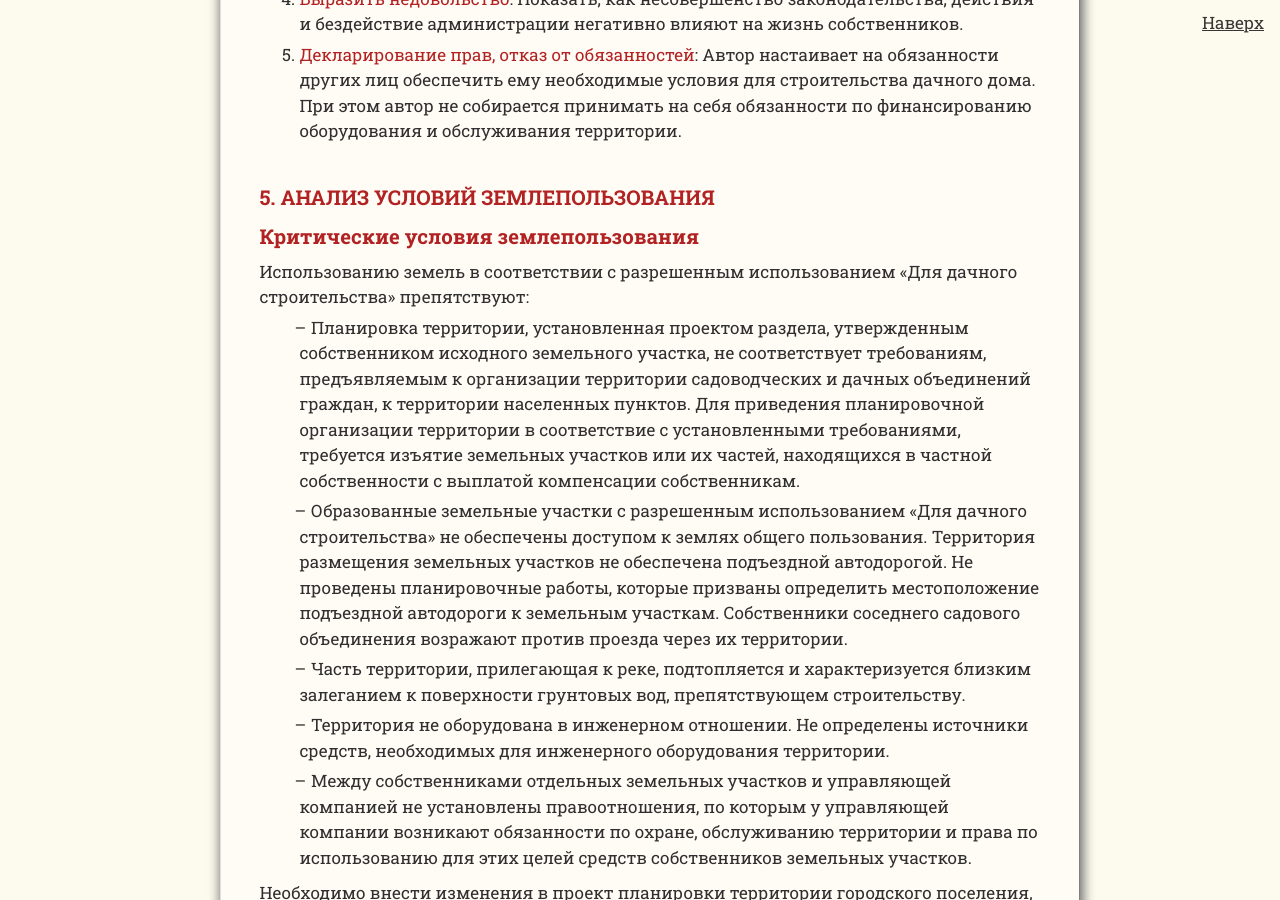
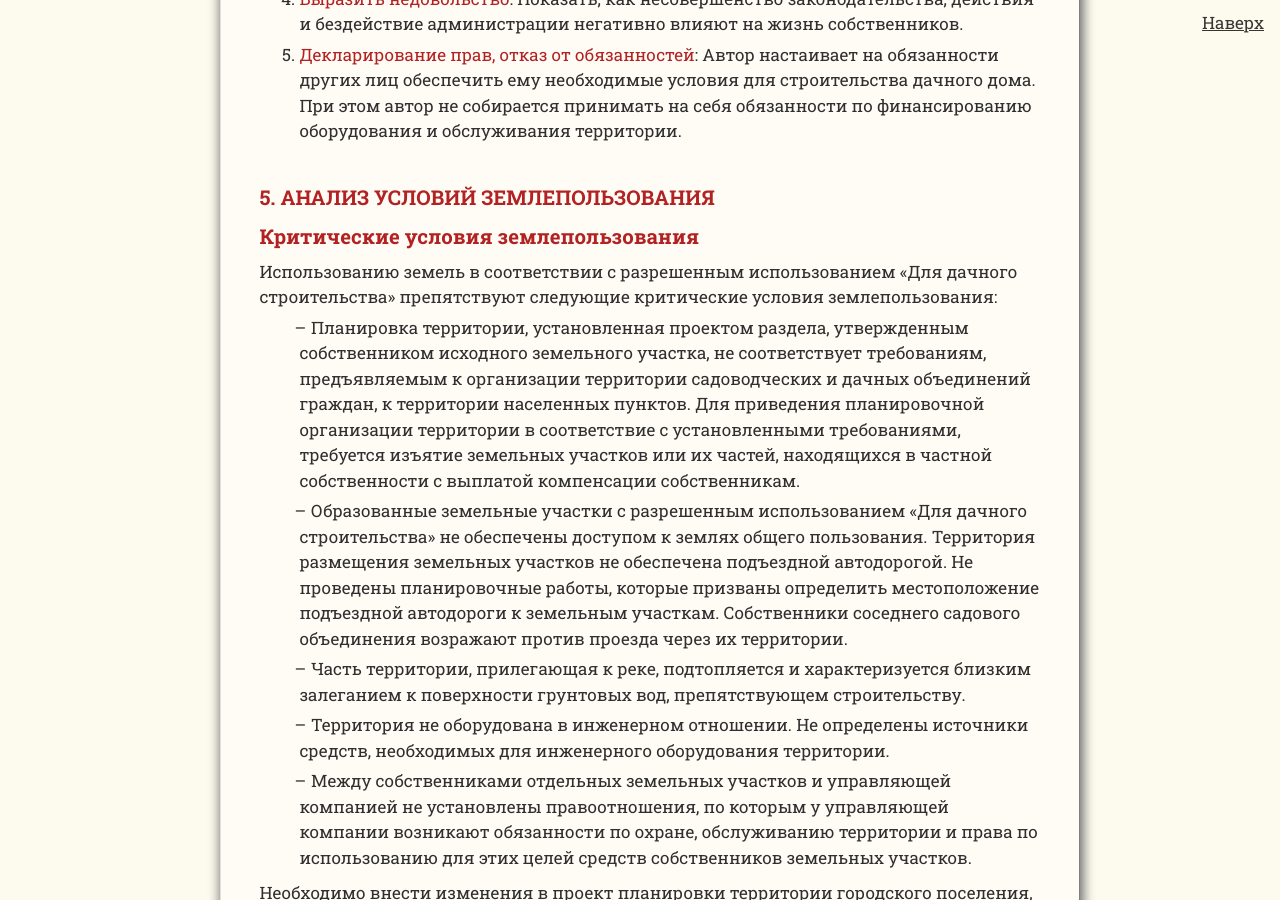
Before and after one commit to SergSi/land-use-art, a Jekyll site: the page built from _posts/2025-02-15-concluzion.md, in a window 1280 px wide and 900 px high, scrolled down 8491 px. Built offline with Jekyll 4.4.1, drawn with Linux system fonts in a browser that asks for light colours; some web fonts are replaced.

Commit message:
Update 2025-02-15-concluzion.md

```diff
--- a/_posts/2025-02-15-concluzion.md
+++ b/_posts/2025-02-15-concluzion.md
@@ -127,7 +127,7 @@ file-2="sr4.jpg"  %}<br>
 
 ## Критические условия землепользования
 
-Использованию земель в соответствии с разрешенным использованием «Для дачного строительства» препятствуют:
+Использованию земель в соответствии с разрешенным использованием «Для дачного строительства» препятствуют следующие  критические условия землепользования:
 
 - Планировка территории, установленная проектом раздела, утвержденным собственником исходного земельного участка, не соответствует требованиям, предъявляемым к организации территории садоводческих и дачных объединений граждан, к территории населенных пунктов. Для приведения планировочной организации территории в соответствие с установленными требованиями, требуется изъятие земельных участков или их частей, находящихся в частной собственности с выплатой компенсации собственникам.
 - Образованные земельные участки с разрешенным использованием «Для дачного строительства» не обеспечены доступом к землях общего пользования. Территория размещения земельных участков не обеспечена подъездной автодорогой. Не проведены планировочные работы, которые призваны определить местоположение подъездной автодороги к земельным участкам. Собственники соседнего садового объединения возражают против проезда через их территории.
```
